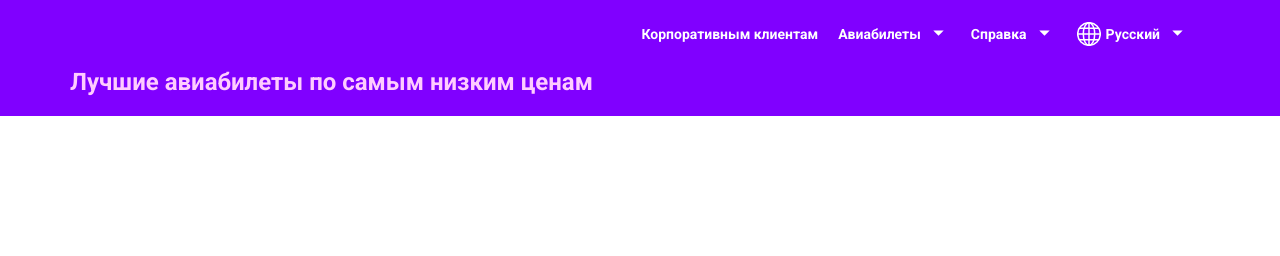
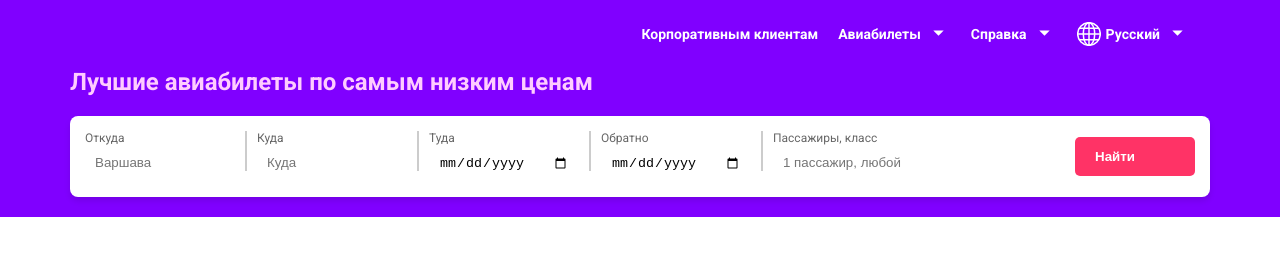
Before and after one commit to eviltech/html, a website with bundled scripts: page index.html in a window 1280 px wide. Built offline with nearby package versions, Linux system fonts and the light colour scheme.

Commit message:
rework project

```diff
--- a/index.html
+++ b/index.html
@@ -9,7 +9,6 @@
 <body>
 <header class="header">
     <div class="container">
-        <!-- Обычное меню -->
         <div class="header__menu">
             <a href="#" class="menu__item">Корпоративным клиентам</a>
             <a href="#" class="menu__item">Авиабилеты</a>
@@ -17,14 +16,12 @@
             <a href="#" class="menu__item menu__language">Русский</a>
         </div>
 
-        <!-- Гамбургер-меню -->
         <div class="header__hamburger">
             <div class="hamburger__line"></div>
             <div class="hamburger__line"></div>
             <div class="hamburger__line"></div>
         </div>
 
-        <!-- Мобильное меню -->
         <div class="header__mobile-menu">
             <a href="#" class="menu__item">Корпоративным клиентам</a>
             <a href="#" class="menu__item">Авиабилеты</a>
@@ -33,6 +30,40 @@
         </div>
 
         <h1 class="header__title">Лучшие авиабилеты по самым низким ценам</h1>
+        <nav class="search-form">
+            <div class="search-form__container">
+                <div class="search-form__fields">
+                    <div class="search-form__field">
+                        <label>Откуда</label>
+                        <input type="text" placeholder="Варшава">
+                    </div>
+                    <div class="search-form__separator"></div> <!-- Первый разделитель -->
+                    <div class="search-form__field">
+                        <label>Куда</label>
+                        <input type="text" placeholder="Куда">
+                    </div>
+                    <div class="search-form__separator"></div> <!-- Второй разделитель -->
+                    <div class="search-form__field">
+                        <label>Туда</label>
+                        <input type="date">
+                    </div>
+                    <div class="search-form__separator"></div> <!-- Третий разделитель -->
+                    <div class="search-form__field">
+                        <label>Обратно</label>
+                        <input type="date">
+                    </div>
+                    <div class="search-form__separator"></div> <!-- Четвертый разделитель -->
+                    <div class="search-form__field">
+                        <label>Пассажиры, класс</label>
+                        <input type="text" placeholder="1 пассажир, любой">
+                    </div>
+                </div>
+
+                <div class="search-form__submit">
+                    <button type="submit">Найти</button>
+                </div>
+            </div>
+        </nav>
     </div>
 </header>
 
--- a/scss/styles.scss
+++ b/scss/styles.scss
@@ -142,6 +142,84 @@ body {
       font-size: 20px; // Скрываем обычное меню на мобильных устройствах
     }
   }
+
+  .search-form {
+    background: #ffffff;
+    border-radius: 8px;
+    padding: 15px;
+    box-shadow: 0 4px 6px rgba(0, 0, 0, 0.1);
+    margin-top: 20px;
+    display: flex;
+    align-items: center;
+    justify-content: flex-start;
+
+    &__container {
+      display: flex;
+      align-items: center;
+      gap: 10px;
+      width: 100%;
+    }
+
+    &__fields {
+      display: flex;
+      gap: 10px;
+      flex-grow: 1;
+    }
+
+    &__field {
+      display: flex;
+      flex-direction: column;
+      label {
+        font-size: 12px;
+        color: #666;
+      }
+      input {
+        padding: 10px;
+        border: none;
+        border-radius: 0;
+        width: 150px;
+      }
+    }
+
+    &__separator, &__short-separator {
+      width: 2px;
+      background: #ccc;
+    }
+
+    &__separator {
+      height: 40px;
+    }
+
+    &__short-separator {
+      height: 20px;
+    }
+
+    &__swap {
+      background: none;
+      border: none;
+      color: #ff4d4d;
+      padding: 5px;
+      font-size: 20px;
+      cursor: pointer;
+    }
+
+    &__submit {
+      margin-left: 10px;
+      button {
+        background: #ff3366;
+        color: white;
+        border: none;
+        padding: 12px 20px;
+        border-radius: 5px;
+        font-weight: bold;
+        cursor: pointer;
+        height: 100%;
+        min-width: 120px;
+        display: flex;
+        align-items: center;
+      }
+    }
+  }
 }
 
 // Анимации для эффекта появления/исчезновения
```
Also changed, not shown: css/style.css.
